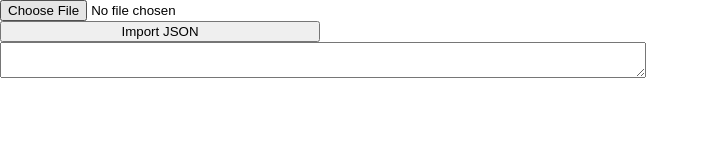
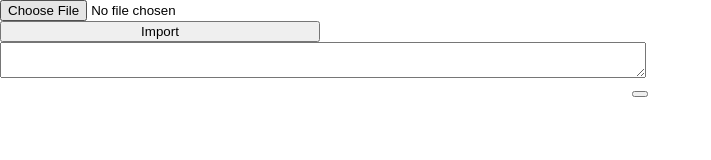
Before and after one commit to MaloDrougard/ForestDataProcessingReactApp, a React (Create React App) app: page / in a window 1280 px wide. Shown: the top 160 px of the page, without its empty margins (0-711 px from the left). Built offline with nearby package versions, Linux system fonts and the light colour scheme.

Commit message:
json loader

```diff
--- a/package.json
+++ b/package.json
@@ -11,7 +11,8 @@
     "emotion": "^10.0.27",
     "react": "^16.13.1",
     "react-dom": "^16.13.1",
-    "react-scripts": "3.4.1"
+    "react-scripts": "3.4.1",
+    "tesseract.js": "^2.1.1"
   },
   "scripts": {
     "start": "react-scripts start",
--- a/src/App.js
+++ b/src/App.js
@@ -1,16 +1,77 @@
-import React from 'react';
+import React, {Component} from 'react';
 import './App.css';
 
 import DownloadForm from './components/DownloadForm'
 
-function App() {
-  return (
-    <div className="App">
 
-       <DownloadForm fileType="JSON"></DownloadForm>
+import { createWorker } from 'tesseract.js';
 
-    </div>
-  );
+/*
+const worker = createWorker({
+  logger: m => console.log(m)
+});
+
+
+(async () => {
+  await worker.load();
+  await worker.loadLanguage('eng');
+  await worker.initialize('eng');
+  const { data: { text } } = await worker.recognize('https://tesseract.projectnaptha.com/img/eng_bw.png');
+  console.log(text);
+  await worker.terminate();
+})();
+*/
+
+
+function Loader(onSuccess) {
+
+  console.log("Loader constructor called");
+
+  this.filereader = new FileReader();
+  this.filereader.onload = (e) => {
+    console.log("Loader: onload called");
+    const result = JSON.parse(this.filereader.result);
+    onSuccess(result);
+  }
+  this.onImport = (file) => {
+    console.log("Loader: onImport called");
+    this.filereader.readAsText(file);
+  }
+
+
+
 }
 
+
+class App extends Component {
+
+
+  state = {
+    json : null,
+  }
+
+
+  jsonLoader = new Loader((result)=>{
+    console.log("jsonLoader on Success: ");
+    let newState = {... this.state};
+    newState.json = result;
+    this.setState(newState );
+  });
+
+
+  render() {
+    return (
+      <div className="App">
+        <DownloadForm fileType="JSON" loader={this.jsonLoader} ></DownloadForm>
+        <div>{this.state.counter}</div>
+        <button onClick={()=>this.setState({counter: this.state.counter+1})}></button>
+      </div>
+    );
+
+  }
+
+}
+
+
+
 export default App;
--- a/src/components/DownloadForm.jsx
+++ b/src/components/DownloadForm.jsx
@@ -47,20 +47,16 @@ const TextAreaS = styled.textarea`
 class DownloadForm extends Component {
 
     state = {
-        files : null,
-        json : null,
+        files: null,
     };
 
     constructor(props) {
         super(props);
-        if (props.fileType === undefined) {
-            console.warn("DownloadForm must have a fileType given as props");
+        if(props.loader === undefined) {
+            console.warn("DownloadForm must have a obj given as props");
         }
-        this.filereader = new FileReader();
-        this.filereader.onload = (e) => {
-            this.state.setState( {json: JSON.parse(e.target.result) }) ;
 
-        }
+
     }
 
 
@@ -70,22 +66,21 @@ class DownloadForm extends Component {
             <Container>
             <InputS type="file"
                 onChange={ (e) => {
-                    console.log(e.target.files[0]);
                     this.setState({files: e.target.files}); }} />
             <ButtonS id="importBtn"
                 onClick={ () => {
-                    console.log("dafdssa");
+                    console.log("Import clicked");
                     if (this.state.files && this.state.files[0]) {
-                        this.filereader.readAsText(this.state.files[0]);
+                        this.props.loader.onImport(this.state.files[0])
                     }else {
                         console.log("No file is present")
                     }
                 }
                 }>
-                Import {this.props.fileType}
+                Import
             </ButtonS>
             <TextAreaS id="view">
-                {this.state.json}
+
             </TextAreaS>
             </Container>
         );
```
Also changed, not shown: 1 other file (tests, documents, lock files or other folders).
